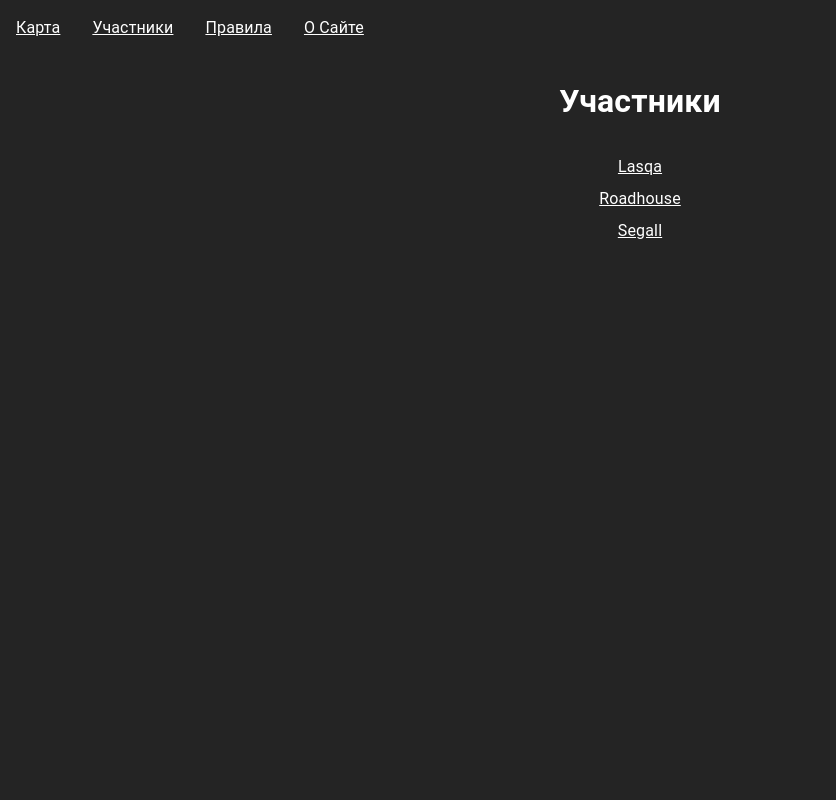
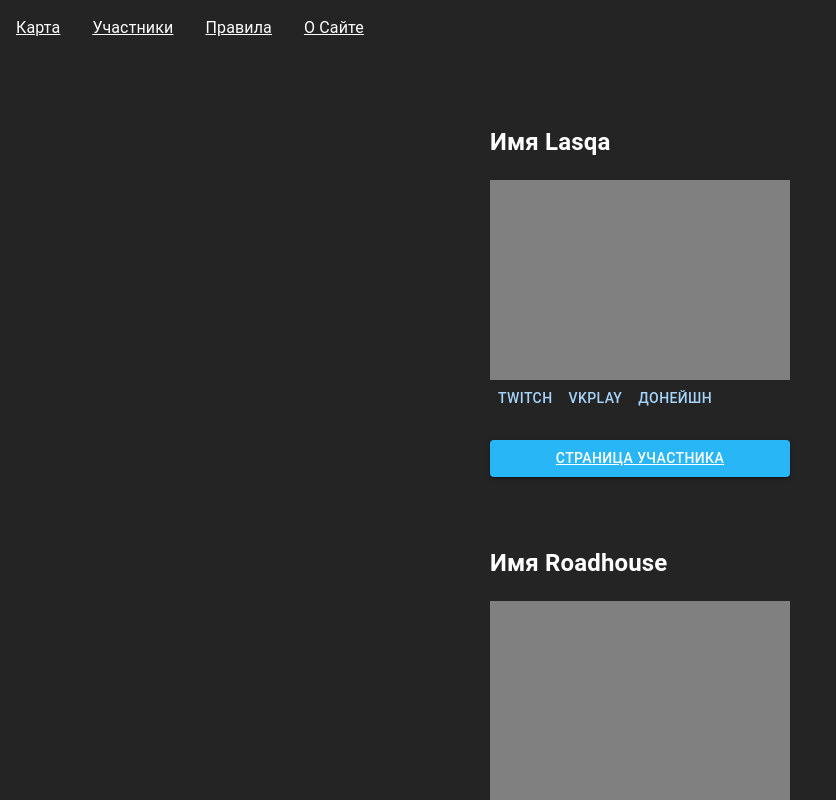
Before and after one commit to i7d3v3l0p3r/aukus-frontend, a React (Create React App) app: page /players in a window 1280 px wide. Shown: the top 800 px of the page, without its empty margins (0-836 px from the left). Built offline with nearby package versions, Linux system fonts and the light colour scheme.

Commit message:
Update players page

```diff
--- a/src/pages/players/PlayersPage.tsx
+++ b/src/pages/players/PlayersPage.tsx
@@ -1,15 +1,27 @@
-import { Box, Grid } from "@mui/material";
+import { Box, Button, Grid } from "@mui/material";
+import { useQuery } from "@tanstack/react-query";
 import { Link } from "react-router-dom";
-import { playersMock } from "utils/mocks";
+import { fetchPlayers } from "utils/api";
+import PlayerSection from "./components/PlayerSection";
 
 export default function PlayersPage() {
+  const { data: playersData } = useQuery({
+    queryKey: ["players"],
+    queryFn: fetchPlayers,
+    staleTime: 1000 * 60 * 5,
+  });
+  const players = playersData?.players;
+
+  if (!players) {
+    return <div>Загрузка...</div>;
+  }
+
   return (
     <Box textAlign={"center"}>
-      <h1>Участники</h1>
       <Grid container columns={1}>
-        {playersMock.map((player) => (
-          <Grid item xs={1} key={player.id} marginTop={1}>
-            <Link to={`/players/${player.url_handle}`}>{player.name}</Link>
+        {players.map((player) => (
+          <Grid item xs={1} key={player.id} marginTop={6}>
+            <PlayerSection player={player} />
           </Grid>
         ))}
       </Grid>
--- /dev/null
+++ b/src/pages/players/components/PlayerSection.tsx
@@ -0,0 +1,26 @@
+import { Box, Button } from "@mui/material";
+import { Link } from "react-router-dom";
+import { Player } from "utils/types";
+
+type Props = {
+  player: Player;
+};
+
+export default function PlayerSection({ player }: Props) {
+  return (
+    <Box display="flex" justifyContent="center">
+      <Box textAlign={"left"}>
+        <h2>Имя {player.name}</h2>
+        <Box height={200} width={300} sx={{ backgroundColor: "grey" }} />
+        <Button>Twitch</Button>
+        <Button>VKPlay</Button>
+        <Button>Донейшн</Button>
+        <Box textAlign="center" marginTop={3} width="100%">
+          <Button variant="contained" color="info" fullWidth>
+            <Link to={`/players/${player.url_handle}`}>Страница участника</Link>
+          </Button>
+        </Box>
+      </Box>
+    </Box>
+  );
+}
```
